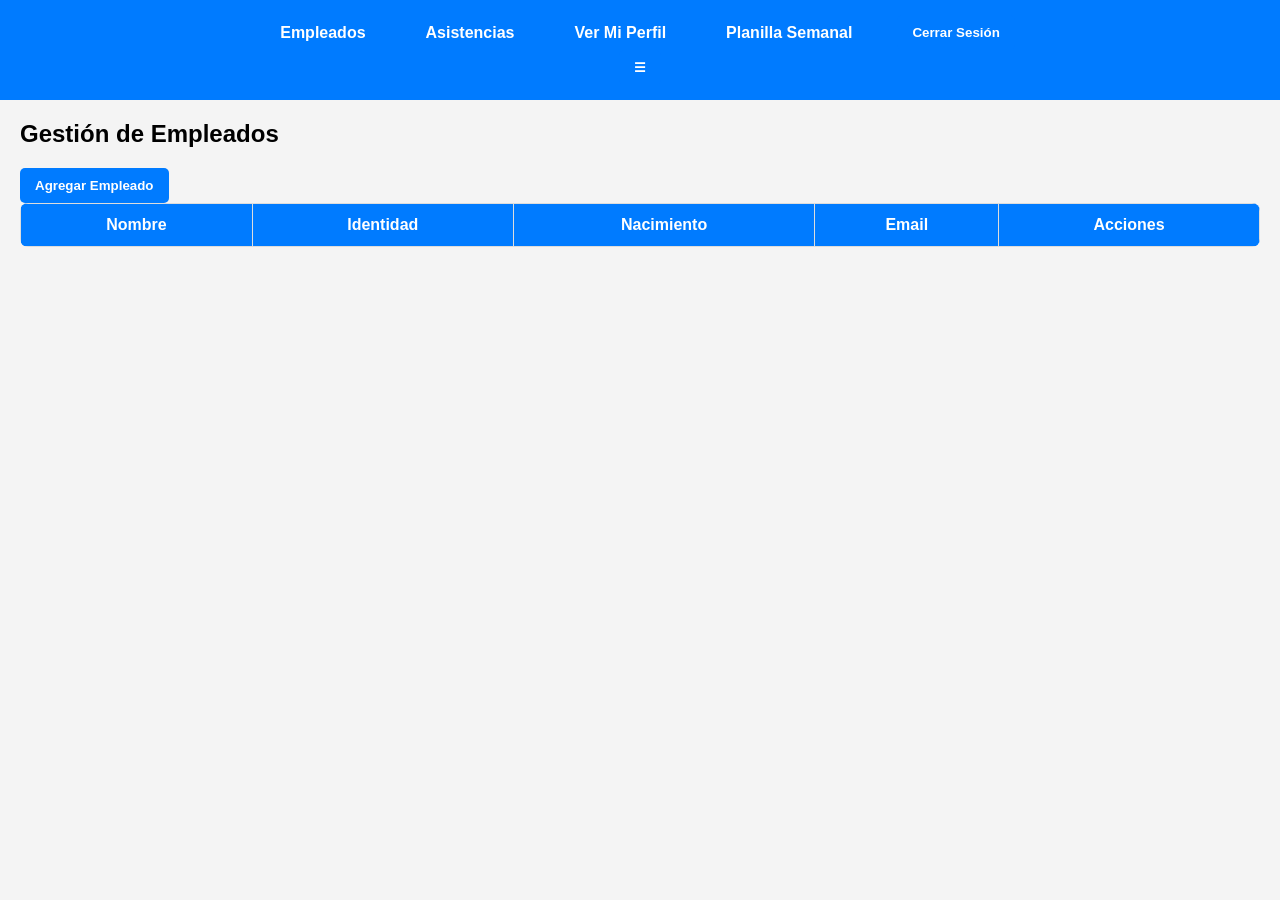
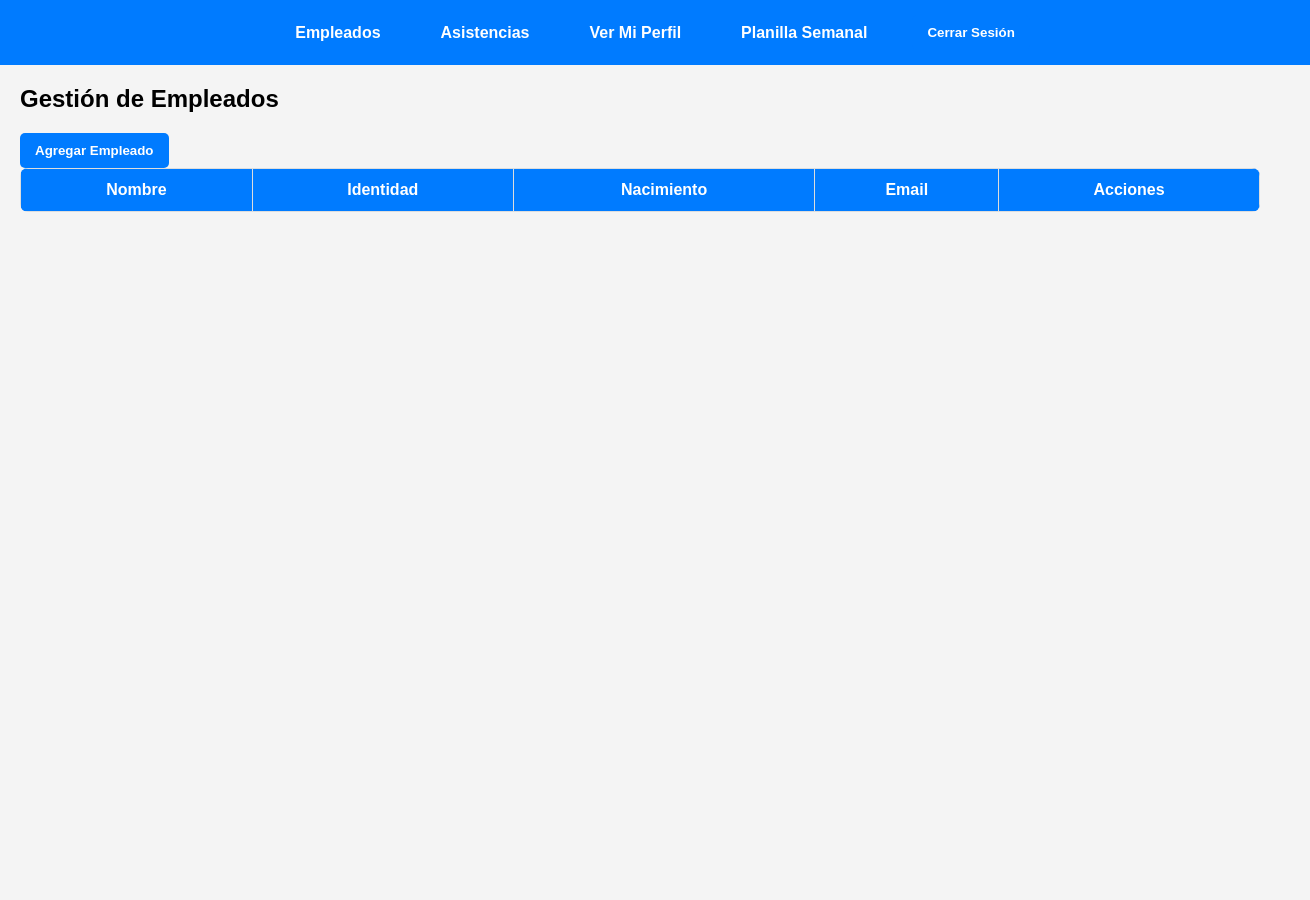

Actualizacion de diseño

--- a/css/admin.css
+++ b/css/admin.css
@@ -8,6 +8,7 @@ body {
 
 /* Navbar */
 nav {
+    width: 100%;
     background-color: #007bff;
     padding: 15px;
     text-align: center;
@@ -93,13 +94,33 @@ th {
 }
 
 /* Anchos específicos para cada columna */
-#asistenciasTable .col-emp { width: auto; }
-#asistenciasTable .col-fecha { width: auto; }
-#asistenciasTable .col-scan { width: auto; }
-#asistenciasTable .col-tipo { width: auto; }
-#asistenciasTable .col-hora { width: auto; }
-#asistenciasTable .col-status { width: auto; }
-#asistenciasTable .col-acciones { width: auto; }
+#asistenciasTable .col-emp {
+    width: auto;
+}
+
+#asistenciasTable .col-fecha {
+    width: auto;
+}
+
+#asistenciasTable .col-scan {
+    width: auto;
+}
+
+#asistenciasTable .col-tipo {
+    width: auto;
+}
+
+#asistenciasTable .col-hora {
+    width: auto;
+}
+
+#asistenciasTable .col-status {
+    width: auto;
+}
+
+#asistenciasTable .col-acciones {
+    width: auto;
+}
 
 /* Responsive */
 @media (max-width: 768px) {
@@ -109,11 +130,144 @@ th {
     }
 
     nav ul {
+        margin: 0;
         width: auto;
         flex-direction: row;
     }
 
     nav ul li {
-        font-size: 10px;
+        margin: 0;
+        font-size: 15px;
+    }
+}
+
+/* Formulario de perfil */
+/* Estilos para el formulario de editar perfil */
+.form-container {
+    margin: 20px;
+    background: #fff;
+    padding: 20px;
+    border-radius: 8px;
+    box-shadow: 0 0 10px rgba(0, 0, 0, 0.1);
+}
+
+.form-container form {
+    display: flex;
+    flex-direction: column;
+}
+
+.form-container label,
+#nueva-contrasena-container label {
+    width: auto;
+    margin: 10px 0 5px;
+}
+
+.form-container input,
+.form-container textarea,
+#nueva-contrasena-container input {
+    padding: 8px;
+    margin-bottom: 15px;
+    border: 1px solid #ddd;
+    border-radius: 4px;
+}
+
+#nueva-contrasena-container input {
+    width: 99%;
+}
+
+.form-container button {
+    background-color: #007bff;
+    color: white;
+    padding: 10px;
+    border: none;
+    border-radius: 5px;
+    cursor: pointer;
+}
+
+.form-container button:hover {
+    background-color: #0056b3;
+}
+
+/* Estilo para el botón de hamburguesa */
+#menu-toggle {
+    display: none;
+    font-size: 24px;
+    background: none;
+    border: none;
+    color: white;
+    cursor: pointer;
+}
+
+/* Estilos para pantallas pequeñas */
+@media (max-width: 768px) {
+    #navbar-links {
+        display: none;
+        flex-direction: column;
+        width: 100%;
+        text-align: center;
+        background-color: #007bff;
+        position: absolute;
+        top: 80px;
+        left: 0;
+        width: 100%;
+        padding: 10px 0;
+        border-radius: 0 0 10px 10px;
+        box-shadow: 0 4px 6px rgba(0, 0, 0, 0.1);
+    }
+
+    #navbar-links.active {
+        display: flex;
+    }
+
+    #navbar-links ul {
+        display: flex;
+        flex-direction: column;
+        gap: 10px;
+        padding: 0;
+        margin: 0;
+        width: 100%;
+    }
+
+    #navbar-links ul li {
+        list-style: none;
+        width: 100%;
+        transition: background-color 0.3s ease;
+    }
+
+    #navbar-links ul li a {
+        display: block;
+        width: 100%;
+        padding: 12px 0;
+        /* Ajuste de tamaño */
+        text-align: center;
+        color: white;
+        text-decoration: none;
+        font-size: clamp(1rem, 2vw, 1.3rem);
+        /* Ajuste dinámico del tamaño del texto */
+        font-weight: bold;
+        border-bottom: 1px solid rgba(255, 255, 255, 0.2);
+        transition: background 0.3s ease, color 0.3s ease;
+    }
+
+    #navbar-links ul li:last-child a {
+        border-bottom: none;
+    }
+
+    #navbar-links ul li:hover {
+        background-color: rgba(255, 255, 255, 0.1);
+    }
+
+    #navbar-links ul li a:hover {
+        color: #f39c12;
+    }
+
+    #menu-toggle {
+        display: block;
+        background-color: #4CAF50;
+        border: none;
+        color: white;
+        font-size: 1.8rem;
+        cursor: pointer;
+        transition: transform 0.3s ease;
     }
 }
